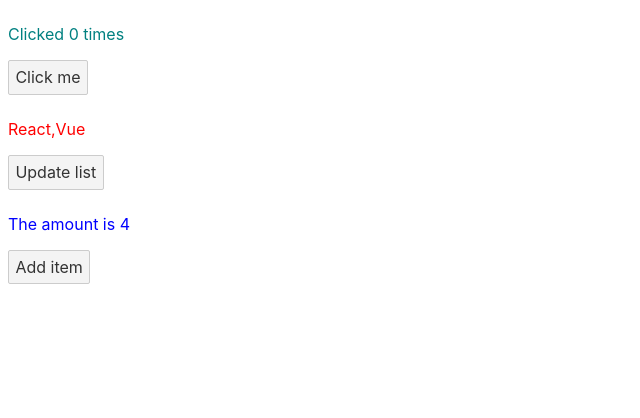
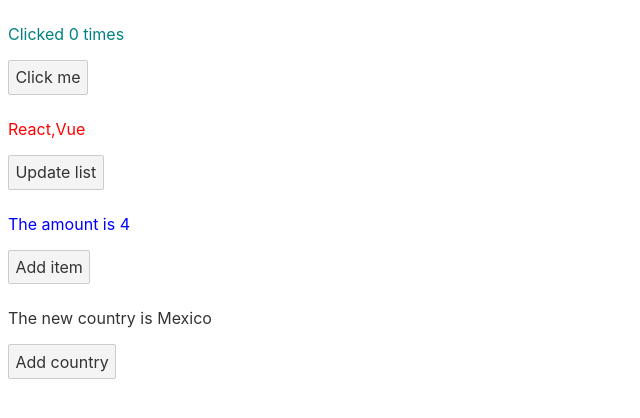
Before and after one commit to aleklucatero/sveltepra, a Svelte app: page / in a window 1280 px wide. Shown: the top 418 px of the page, without its empty margins (0-640 px from the left). Built offline with nearby package versions, Linux system fonts and the light colour scheme.

Commit message:
Another example of reactivity
In this example I created a list with countries. I then added another country to the end of the list, and connected an the variably newCountry with $: so the UI would update.

```diff
--- a/src/App.svelte
+++ b/src/App.svelte
@@ -22,6 +22,14 @@
 		items = [...items, items.length + 1]
 	}
 
+	/*--------Adding a string----------*/
+	let countries = [`USA`, `Mexico`];
+	$: newCountry = countries[countries.length - 1];
+
+	function addCountry() {
+		countries = [...countries, `Italy`];
+	}
+
 </script>
 
 
@@ -34,6 +42,11 @@
 
 <p class="items">The amount is {amount}</p>
 <button on:click={addItems}>Add item</button>
+
+<p>The new country is {newCountry}</p>
+<button on:click={addCountry}>Add country</button>
+
+
 
 
 <style>
```
